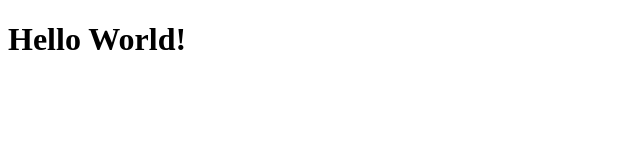
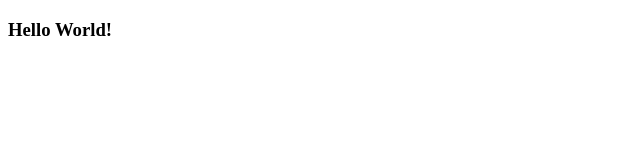
Before and after one commit to ntsakokhozacc/Digital, a plain HTML site: page js-basics copy/index.html in a window 1280 px wide. Shown: the whole page, without its empty margins (0-640 px from the left). Drawn offline with Linux system fonts and the light colour scheme.

Commit message:
my first commit

```diff
--- a/js-basics copy/index.html
+++ b/js-basics copy/index.html
@@ -4,10 +4,10 @@
     <meta charset="UTF-8">
     <meta http-equiv="X-UA-Compatible" content="IE=edge">
     <meta name="viewport" content="width=device-width, initial-scale=1.0">
-    <title>Document</title>
+    <title>Digital</title>
 </head>
 <body>
-    <h1>Hello World!</h1>
+    <h3>Hello World!</h3>
     <script src="first.js">
     </script>
     <script src="myJava/app.js">
```
Also changed, not shown: js-basics copy/first.js (line endings or trailing spaces).
